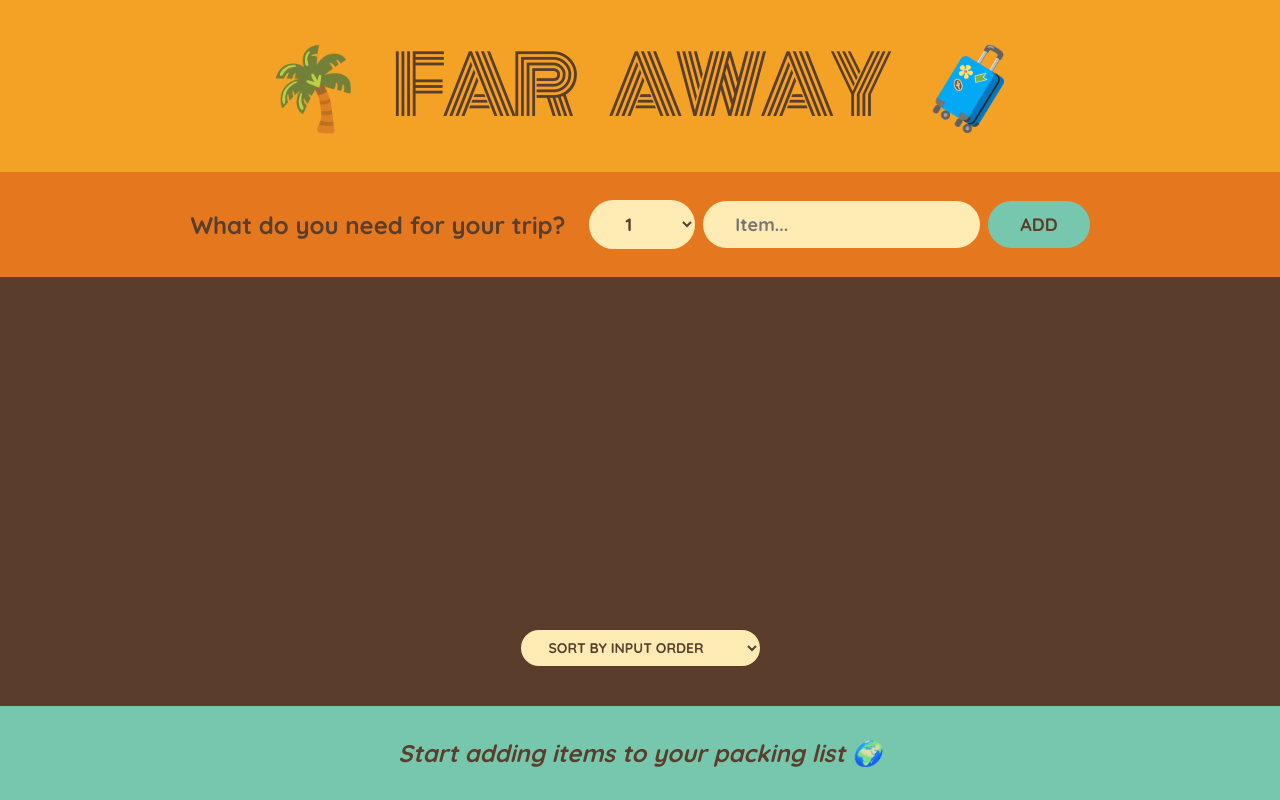
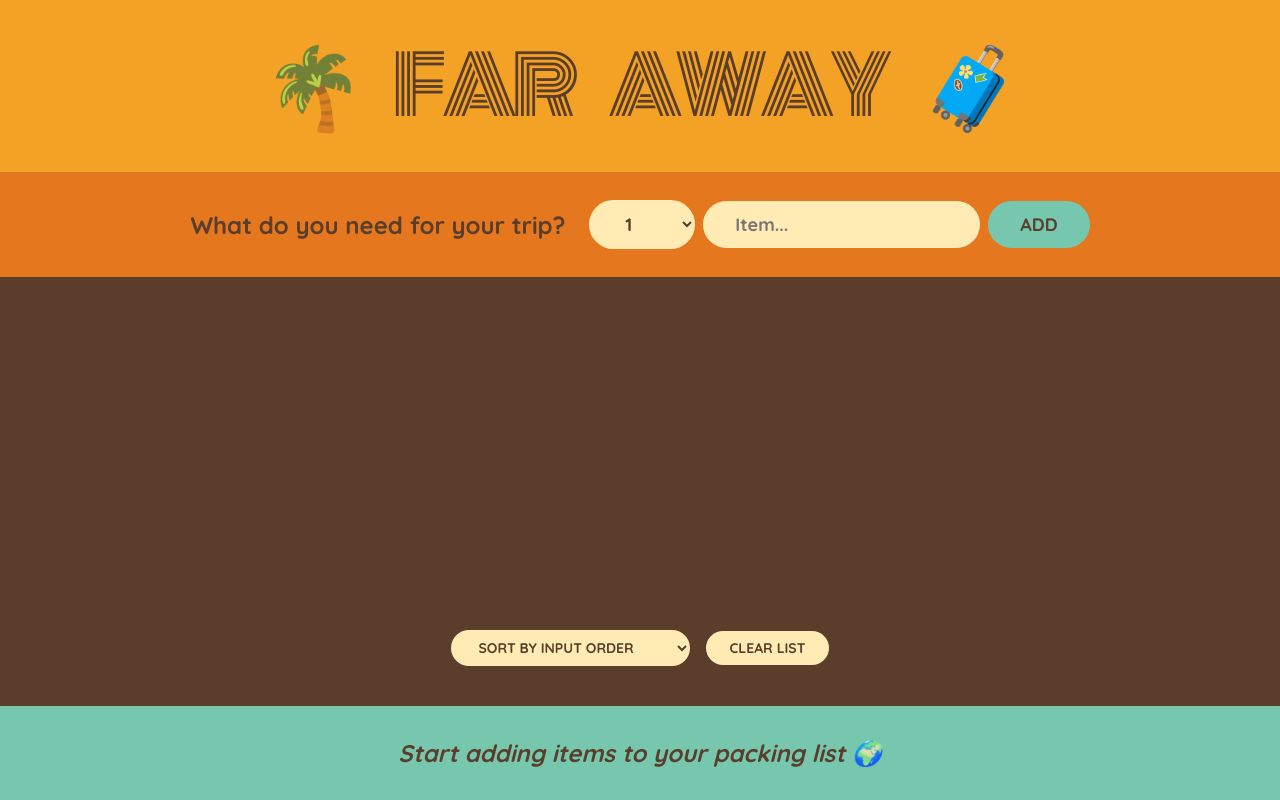
Before and after one commit to becauseidontlike/travel-list, a React (Create React App) app: page / in a window 1280 px wide. Built offline with nearby package versions, Linux system fonts and the light colour scheme.

Commit message:
cleaning list

```diff
--- a/src/App.js
+++ b/src/App.js
@@ -25,6 +25,13 @@
     );
   }
 
+  function handleClearList() {
+    const confirmed = window.confirm(
+      "Are you sure you want to delete all items?"
+    );
+    if (confirmed) setItems([]);
+  }
+
   return (
     <div className="app">
       <Logo />
@@ -33,6 +40,7 @@
         items={items}
         onDeleteItem={handleDeleteItem}
         onToggleItem={handleToggleItem}
+        onClearList={handleClearList}
       />
       <Stats items={items} />
     </div>
@@ -88,7 +96,7 @@
   );
 }
 
-function PackagingList({ items, onDeleteItem, onToggleItem }) {
+function PackagingList({ items, onDeleteItem, onToggleItem, onClearList }) {
   const [sortBy, setSortBy] = useState("input");
 
   let sortedItems;
@@ -124,6 +132,7 @@
           <option value="description">Sort by description</option>
           <option value="packed">Sort by packed status</option>
         </select>
+        <button onClick={onClearList}>Clear list</button>
       </div>
     </div>
   );
```
